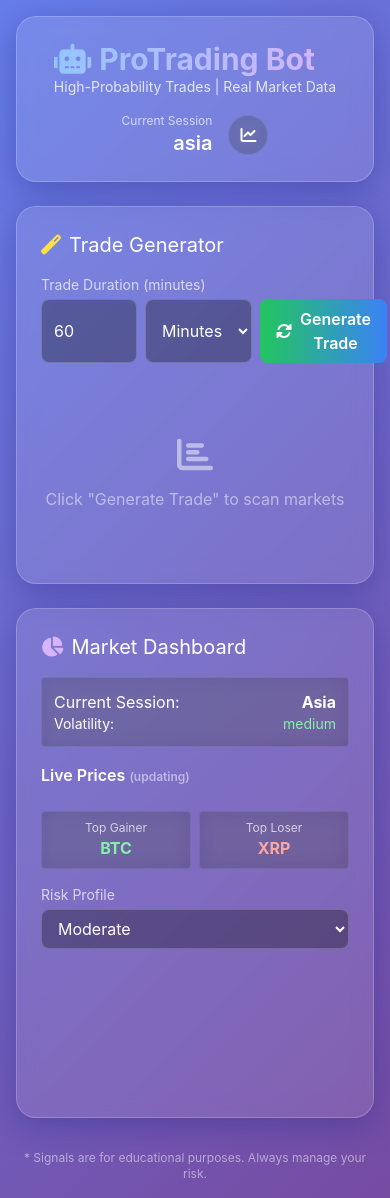
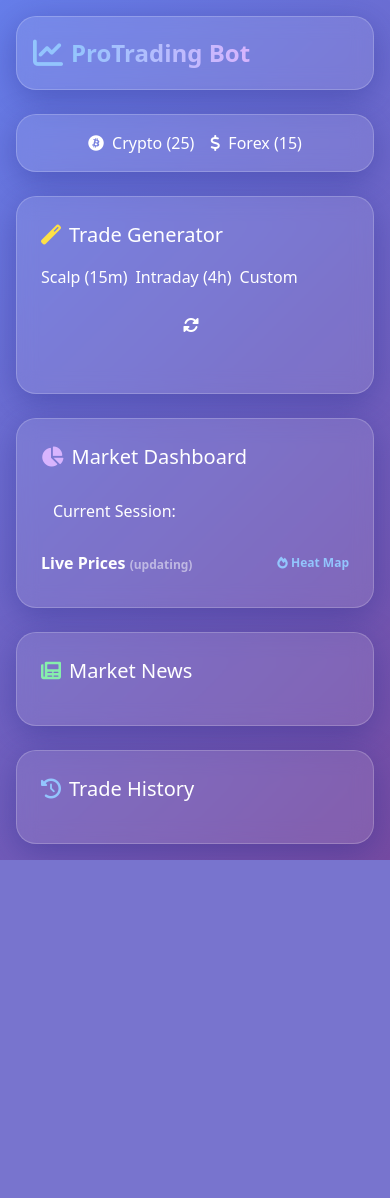
Before and after one commit to nabeelgaming858-wq/trading-bot-backend, a Flask app: page / in a window 390 px wide. After the commit the page ends 860 px from the top, so only its background shows below. Run offline with Flask 3, Linux system fonts and the light colour scheme; some libraries are stand-ins or nearby versions.

Commit message:
Refactor index.html for layout and theme enhancements
Updated HTML structure and styles for improved layout and responsiveness. Modified script and style sections for better functionality and theme support.

```diff
--- a/templates/index.html
+++ b/templates/index.html
@@ -1,37 +1,47 @@
 <!DOCTYPE html>
-<html lang="en">
+<html lang="en" x-data="tradingBot()" x-init="init()" :class="{'dark': darkMode}">
 <head>
     <meta charset="UTF-8">
-    <meta name="viewport" content="width=device-width, initial-scale=1.0, maximum-scale=1.0, user-scalable=yes">
-    <title>ProTrading Bot | High Probability Signals</title>
-    <!-- Tailwind CSS via CDN -->
+    <meta name="viewport" content="width=device-width, initial-scale=1.0">
+    <title>ProTrading Bot</title>
     <script src="https://cdn.tailwindcss.com"></script>
-    <!-- Alpine.js for reactivity -->
     <script defer src="https://cdn.jsdelivr.net/npm/alpinejs@3.x.x/dist/cdn.min.js"></script>
-    <!-- Font Awesome Icons -->
     <link rel="stylesheet" href="https://cdnjs.cloudflare.com/ajax/libs/font-awesome/6.0.0-beta3/css/all.min.css">
-    <!-- Chart.js -->
-    <script src="https://cdn.jsdelivr.net/npm/chart.js"></script>
     <style>
-        /* Glassmorphic custom styles */
+        /* Theme variables */
+        :root {
+            --bg-gradient: linear-gradient(135deg, #667eea 0%, #764ba2 100%);
+            --card-bg: rgba(255, 255, 255, 0.1);
+            --text: white;
+            --border: rgba(255,255,255,0.2);
+        }
+        .dark {
+            --bg-gradient: linear-gradient(135deg, #1a1a2e 0%, #16213e 100%);
+            --card-bg: rgba(0, 0, 0, 0.5);
+            --text: #e0e0e0;
+            --border: rgba(255,255,255,0.1);
+        }
+        body {
+            background: var(--bg-gradient);
+            color: var(--text);
+            min-height: 100vh;
+            transition: background 0.3s, color 0.3s;
+        }
         .glass {
-            background: rgba(255, 255, 255, 0.1);
+            background: var(--card-bg);
             backdrop-filter: blur(10px);
-            -webkit-backdrop-filter: blur(10px);
-            border: 1px solid rgba(255, 255, 255, 0.2);
+            border: 1px solid var(--border);
             border-radius: 20px;
             box-shadow: 0 8px 32px 0 rgba(31, 38, 135, 0.37);
         }
-        .glass-dark {
-            background: rgba(0, 0, 0, 0.2);
-            backdrop-filter: blur(10px);
-            -webkit-backdrop-filter: blur(10px);
-            border: 1px solid rgba(255, 255, 255, 0.1);
+        .btn {
+            @apply px-4 py-2 rounded-lg transition-all;
         }
-        body {
-            background: linear-gradient(135deg, #667eea 0%, #764ba2 100%);
-            min-height: 100vh;
-            font-family: 'Inter', sans-serif;
+        .btn-primary {
+            @apply bg-gradient-to-r from-blue-500 to-purple-500 hover:from-blue-600 hover:to-purple-600 text-white;
+        }
+        .btn-secondary {
+            @apply bg-gray-600 hover:bg-gray-700 text-white;
         }
         .price-updated {
             animation: pulse 1s;
@@ -43,49 +53,61 @@
         }
     </style>
 </head>
-<body class="text-white p-4">
-    <div class="container mx-auto max-w-6xl" x-data="tradingBot()" x-init="init()">
-        <!-- Header -->
-        <div class="glass p-6 mb-6 flex flex-col md:flex-row justify-between items-center">
-            <div>
-                <h1 class="text-3xl font-bold bg-clip-text text-transparent bg-gradient-to-r from-blue-300 to-purple-300">
-                    <i class="fas fa-robot mr-2"></i>ProTrading Bot
-                </h1>
-                <p class="text-sm opacity-80">High-Probability Trades | Real Market Data</p>
+<body class="p-4">
+    <div class="container mx-auto max-w-7xl">
+        <!-- Header with logo and theme toggle -->
+        <div class="glass p-4 mb-6 flex justify-between items-center">
+            <div class="flex items-center space-x-2">
+                <i class="fas fa-chart-line text-3xl text-blue-300"></i>
+                <h1 class="text-2xl font-bold bg-clip-text text-transparent bg-gradient-to-r from-blue-300 to-purple-300">ProTrading Bot</h1>
             </div>
-            <div class="flex items-center space-x-4 mt-4 md:mt-0">
-                <div class="text-right">
-                    <div class="text-xs opacity-70">Current Session</div>
-                    <div class="text-xl font-semibold" x-text="session"></div>
-                </div>
-                <div class="h-10 w-10 rounded-full glass-dark flex items-center justify-center">
-                    <i class="fas fa-chart-line"></i>
+            <div class="flex items-center space-x-4">
+                <span class="text-sm opacity-80" x-text="session"></span>
+                <button @click="toggleTheme" class="w-10 h-10 rounded-full glass-dark flex items-center justify-center">
+                    <i class="fas" :class="darkMode ? 'fa-sun' : 'fa-moon'"></i>
+                </button>
             </div>
         </div>
+
+        <!-- Asset Class Selector -->
+        <div class="glass p-4 mb-6 flex justify-center space-x-4">
+            <button @click="assetClass = 'crypto'; fetchPrices(); fetchNews();" class="btn" :class="assetClass === 'crypto' ? 'btn-primary' : 'btn-secondary'">
+                <i class="fab fa-bitcoin mr-2"></i>Crypto (25)
+            </button>
+            <button @click="assetClass = 'forex'; fetchPrices(); fetchNews();" class="btn" :class="assetClass === 'forex' ? 'btn-primary' : 'btn-secondary'">
+                <i class="fas fa-dollar-sign mr-2"></i>Forex (15)
+            </button>
         </div>
 
         <!-- Main Grid -->
         <div class="grid grid-cols-1 lg:grid-cols-3 gap-6">
-            <!-- Left Panel: Trade Generator -->
+            <!-- Left: Trade Generator -->
             <div class="lg:col-span-2 glass p-6">
                 <h2 class="text-xl mb-4 flex items-center"><i class="fas fa-magic mr-2 text-yellow-300"></i>Trade Generator</h2>
 
-                <!-- Duration Selector -->
-                <div class="mb-6">
-                    <label class="block text-sm opacity-70 mb-1">Trade Duration (minutes)</label>
-                    <div class="flex space-x-2">
-                        <input type="number" x-model="duration" min="1" max="1440" class="w-24 px-3 py-2 bg-black bg-opacity-30 rounded-lg border border-white border-opacity-20 text-white">
-                        <select x-model="durationUnit" class="px-3 py-2 bg-black bg-opacity-30 rounded-lg border border-white border-opacity-20">
+                <!-- Trade Type Buttons -->
+                <div class="flex flex-wrap gap-2 mb-4">
+                    <button @click="setDuration('scalp')" class="btn" :class="tradeType === 'scalp' ? 'btn-primary' : 'btn-secondary'">Scalp (15m)</button>
+                    <button @click="setDuration('intraday')" class="btn" :class="tradeType === 'intraday' ? 'btn-primary' : 'btn-secondary'">Intraday (4h)</button>
+                    <button @click="tradeType = 'custom'" class="btn" :class="tradeType === 'custom' ? 'btn-primary' : 'btn-secondary'">Custom</button>
+                </div>
+
+                <!-- Custom Duration Input -->
+                <div x-show="tradeType === 'custom'" class="mb-4 flex items-center space-x-2">
+                    <input type="number" x-model="customDuration" min="1" class="w-24 px-3 py-2 bg-black bg-opacity-30 rounded-lg border border-white border-opacity-20 text-white">
+                    <select x-model="customUnit" class="px-3 py-2 bg-black bg-opacity-30 rounded-lg border border-white border-opacity-20">
                         <option value="minutes">Minutes</option>
                         <option value="hours">Hours</option>
                         <option value="days">Days</option>
                     </select>
-                        <button @click="generateTrade" :disabled="loading" class="flex-1 bg-gradient-to-r from-green-500 to-blue-500 hover:from-green-600 hover:to-blue-600 px-4 py-2 rounded-lg font-semibold flex items-center justify-center">
+                    <span class="text-sm">Total: <span x-text="totalMinutes + ' min'"></span></span>
+                </div>
+
+                <!-- Generate Button -->
+                <button @click="generateTrade" :disabled="loading" class="w-full btn-primary py-3 mb-6 flex items-center justify-center">
                     <i class="fas fa-sync-alt mr-2" :class="{'animate-spin': loading}"></i>
-                            <span x-text="loading ? 'Scanning...' : 'Generate Trade'"></span>
+                    <span x-text="loading ? 'Scanning Markets...' : 'Generate Trade'"></span>
                 </button>
-                    </div>
-                </div>
 
                 <!-- Trade Card -->
                 <div x-show="signal" class="glass-dark p-6 rounded-xl">
@@ -143,24 +165,23 @@
                 </div>
             </div>
 
-            <!-- Right Panel: Live Prices & Dashboard -->
+            <!-- Right Panel -->
+            <div class="space-y-6">
+                <!-- Market Dashboard -->
                 <div class="glass p-6">
                     <h2 class="text-xl mb-4 flex items-center"><i class="fas fa-chart-pie mr-2 text-purple-300"></i>Market Dashboard</h2>
-
-                <!-- Session Status -->
                     <div class="mb-4 glass-dark p-3 rounded">
                         <div class="flex justify-between">
                             <span>Current Session:</span>
                             <span class="font-bold capitalize" x-text="session"></span>
                         </div>
-                    <div class="flex justify-between text-sm">
-                        <span>Volatility:</span>
-                        <span :class="volatility === 'high' ? 'text-red-300' : 'text-green-300'" x-text="volatility"></span>
-                    </div>
                     </div>
 
-                <!-- Live Prices (Top 5) -->
-                <h3 class="font-semibold mb-2">Live Prices <span class="text-xs opacity-50">(updating)</span></h3>
+                    <!-- Live Prices -->
+                    <h3 class="font-semibold mb-2 flex justify-between">
+                        <span>Live Prices <span class="text-xs opacity-50">(updating)</span></span>
+                        <button @click="showHeatmap = true" class="text-xs text-blue-300 hover:underline"><i class="fas fa-fire"></i> Heat Map</button>
+                    </h3>
                     <div class="space-y-2 max-h-64 overflow-y-auto pr-2">
                         <template x-for="(price, sym) in livePrices" :key="sym">
                             <div class="flex justify-between items-center glass-dark p-2 rounded text-sm">
@@ -169,63 +190,106 @@
                             </div>
                         </template>
                     </div>
+                </div>
 
-                <!-- Quick Stats -->
-                <div class="mt-4 grid grid-cols-2 gap-2">
-                    <div class="glass-dark p-2 rounded text-center">
-                        <div class="text-xs opacity-70">Top Gainer</div>
-                        <div class="font-bold text-green-300" x-text="topGainer"></div>
+                <!-- News Feed -->
+                <div class="glass p-6">
+                    <h2 class="text-xl mb-4 flex items-center"><i class="fas fa-newspaper mr-2 text-green-300"></i>Market News</h2>
+                    <div class="space-y-3 max-h-64 overflow-y-auto">
+                        <template x-for="article in news.articles" :key="article.title">
+                            <div class="glass-dark p-3 rounded">
+                                <div class="font-semibold text-sm" x-text="article.title"></div>
+                                <div class="text-xs opacity-70 mt-1" x-text="article.description"></div>
+                                <div class="text-xs mt-1" :class="{'text-green-300': news.sentiment === 'bullish', 'text-red-300': news.sentiment === 'bearish'}">
+                                    Sentiment: <span x-text="news.sentiment"></span>
                                 </div>
-                    <div class="glass-dark p-2 rounded text-center">
-                        <div class="text-xs opacity-70">Top Loser</div>
-                        <div class="font-bold text-red-300" x-text="topLoser"></div>
+                            </div>
+                        </template>
+                        <div x-show="!news.articles.length" class="text-center opacity-50 py-4">Loading news...</div>
                     </div>
                 </div>
 
-                <!-- Risk Profile -->
-                <div class="mt-4">
-                    <label class="block text-sm opacity-70 mb-1">Risk Profile</label>
-                    <select x-model="riskProfile" class="w-full px-3 py-2 bg-black bg-opacity-30 rounded-lg border border-white border-opacity-20">
-                        <option value="conservative">Conservative</option>
-                        <option value="moderate">Moderate</option>
-                        <option value="aggressive">Aggressive</option>
-                    </select>
+                <!-- Trade History -->
+                <div class="glass p-6">
+                    <h2 class="text-xl mb-4 flex items-center"><i class="fas fa-history mr-2 text-blue-300"></i>Trade History</h2>
+                    <div class="space-y-2 max-h-40 overflow-y-auto">
+                        <template x-for="(trade, idx) in tradeHistory" :key="idx">
+                            <div class="glass-dark p-2 rounded text-xs flex justify-between">
+                                <span x-text="trade.asset + ' ' + trade.direction"></span>
+                                <span :class="{'text-green-300': trade.outcome === 'win', 'text-red-300': trade.outcome === 'loss'}">@ <span x-text="trade.entry"></span></span>
                             </div>
-
-                <!-- Mini Chart Placeholder -->
-                <div class="mt-4">
-                    <canvas id="priceChart" class="w-full h-32"></canvas>
+                        </template>
+                        <div x-show="!tradeHistory.length" class="text-center opacity-50 py-2">No trades yet</div>
+                    </div>
                 </div>
             </div>
         </div>
 
-        <!-- Footer Note -->
-        <div class="text-center text-xs opacity-50 mt-8">
-            * Signals are for educational purposes. Always manage your risk.
+        <!-- Heat Map Modal -->
+        <div x-show="showHeatmap" class="fixed inset-0 bg-black bg-opacity-70 flex items-center justify-center p-4 z-50" @click.away="showHeatmap = false">
+            <div class="glass p-6 max-w-4xl w-full max-h-[80vh] overflow-auto">
+                <h3 class="text-xl mb-4 flex justify-between">
+                    <span><i class="fas fa-fire mr-2"></i>Market Heat Map - <span x-text="assetClass"></span></span>
+                    <button @click="showHeatmap = false"><i class="fas fa-times"></i></button>
+                </h3>
+                <div class="grid grid-cols-3 sm:grid-cols-5 gap-2">
+                    <template x-for="item in heatmapData" :key="item.symbol">
+                        <div class="glass-dark p-2 rounded text-center" :style="{ backgroundColor: item.change > 0 ? 'rgba(0,255,0,0.2)' : 'rgba(255,0,0,0.2)' }">
+                            <div class="font-bold text-sm" x-text="item.symbol"></div>
+                            <div class="text-xs" x-text="item.price"></div>
+                            <div class="text-xs" :class="item.change > 0 ? 'text-green-300' : 'text-red-300'" x-text="item.change + '%'"></div>
+                        </div>
+                    </template>
+                </div>
+            </div>
         </div>
     </div>
 
     <script>
         function tradingBot() {
             return {
-                session: 'asia',
-                volatility: 'medium',
-                duration: 60,
-                durationUnit: 'minutes',
+                // State
+                darkMode: localStorage.getItem('theme') === 'dark',
+                assetClass: 'crypto',
+                tradeType: 'scalp',
+                customDuration: 1,
+                customUnit: 'hours',
                 loading: false,
                 signal: null,
                 livePrices: {},
                 previousPrices: {},
-                topGainer: 'BTC',
-                topLoser: 'XRP',
-                riskProfile: 'moderate',
-                chart: null,
+                session: 'asia',
+                news: { articles: [], sentiment: 'neutral' },
+                tradeHistory: JSON.parse(localStorage.getItem('tradeHistory') || '[]'),
+                showHeatmap: false,
+                heatmapData: [],
+
+                // Computed
+                get totalMinutes() {
+                    let mins = this.customDuration;
+                    if (this.customUnit === 'hours') mins *= 60;
+                    if (this.customUnit === 'days') mins *= 1440;
+                    return mins;
+                },
 
                 init() {
                     this.fetchSession();
                     this.fetchPrices();
-                    setInterval(() => this.fetchPrices(), 10000); // update prices every 10s
-                    setInterval(() => this.fetchSession(), 60000); // update session every minute
+                    this.fetchNews();
+                    setInterval(() => this.fetchPrices(), 10000);
+                    setInterval(() => this.fetchSession(), 60000);
+                    setInterval(() => this.fetchNews(), 120000);
+                    if (this.darkMode) document.documentElement.classList.add('dark');
+                },
+
+                toggleTheme() {
+                    this.darkMode = !this.darkMode;
+                    localStorage.setItem('theme', this.darkMode ? 'dark' : 'light');
+                    document.documentElement.classList.toggle('dark');
+                },
+
+                setDuration(type) {
+                    this.tradeType = type;
                 },
 
                 async fetchSession() {
@@ -235,12 +299,44 @@
                 },
 
                 async fetchPrices() {
-                    const res = await fetch('/api/prices');
+                    try {
+                        const res = await fetch('/api/prices', {
+                            method: 'POST',
+                            headers: { 'Content-Type': 'application/json' },
+                            body: JSON.stringify({ asset_class: this.assetClass })
+                        });
                         const data = await res.json();
-                    // Store previous for color change
                         this.previousPrices = { ...this.livePrices };
                         this.livePrices = data;
-                    this.updateChart();
+                    } catch (e) {
+                        console.error('Price fetch error', e);
+                    }
+                },
+
+                async fetchNews() {
+                    try {
+                        const res = await fetch('/api/news', {
+                            method: 'POST',
+                            headers: { 'Content-Type': 'application/json' },
+                            body: JSON.stringify({ asset_class: this.assetClass })
+                        });
+                        this.news = await res.json();
+                    } catch (e) {
+                        console.error('News fetch error', e);
+                    }
+                },
+
+                async fetchHeatmap() {
+                    try {
+                        const res = await fetch('/api/heatmap', {
+                            method: 'POST',
+                            headers: { 'Content-Type': 'application/json' },
+                            body: JSON.stringify({ asset_class: this.assetClass })
+                        });
+                        this.heatmapData = await res.json();
+                    } catch (e) {
+                        console.error('Heatmap error', e);
+                    }
                 },
 
                 priceClass(sym, price) {
@@ -259,56 +355,36 @@
 
                 async generateTrade() {
                     this.loading = true;
-                    let totalMinutes = this.duration;
-                    if (this.durationUnit === 'hours') totalMinutes *= 60;
-                    if (this.durationUnit === 'days') totalMinutes *= 1440;
+                    let duration = this.totalMinutes;
+                    if (this.tradeType === 'scalp') duration = 15;
+                    if (this.tradeType === 'intraday') duration = 240;
 
                     try {
                         const res = await fetch('/api/scan', {
                             method: 'POST',
                             headers: { 'Content-Type': 'application/json' },
-                            body: JSON.stringify({ duration: totalMinutes })
+                            body: JSON.stringify({ asset_class: this.assetClass, duration: duration })
                         });
                         const data = await res.json();
                         if (data.success) {
                             this.signal = data.signal;
+                            // Add to history (simulate outcome later)
+                            this.tradeHistory.unshift({
+                                asset: data.signal.asset,
+                                direction: data.signal.direction,
+                                entry: data.signal.entry,
+                                outcome: 'pending' // we don't know yet
+                            });
+                            if (this.tradeHistory.length > 10) this.tradeHistory.pop();
+                            localStorage.setItem('tradeHistory', JSON.stringify(this.tradeHistory));
                         } else {
                             alert(data.message);
                         }
                     } catch (e) {
-                        alert('Error generating trade');
+                        alert('Error generating trade: ' + e.message);
                     } finally {
                         this.loading = false;
                     }
                 },
 
-                updateChart() {
-                    // Simple chart of last few prices (for demo)
-                    if (!this.chart) {
-                        const ctx = document.getElementById('priceChart').getContext('2d');
-                        this.chart = new Chart(ctx, {
-                            type: 'line',
-                            data: {
-                                labels: ['1', '2', '3', '4', '5'],
-                                datasets: [{
-                                    label: 'BTC',
-                                    data: [65000, 64800, 65200, 64900, 65100],
-                                    borderColor: 'rgba(255,255,255,0.5)',
-                                    backgroundColor: 'transparent'
-                                }]
-                            },
-                            options: {
-                                responsive: true,
-                                maintainAspectRatio: false,
-                                scales: { x: { display: false }, y: { display: false } },
-                                plugins: { legend: { display: false } }
-                            }
-                        });
-                    }
-                    // In real app, update chart with real data
-                }
-            }
-        }
-    </script>
-</body>
-                                </html>
+                // Heatmap trigger
```
Lines whose indentation alone changed are shown as unchanged.
